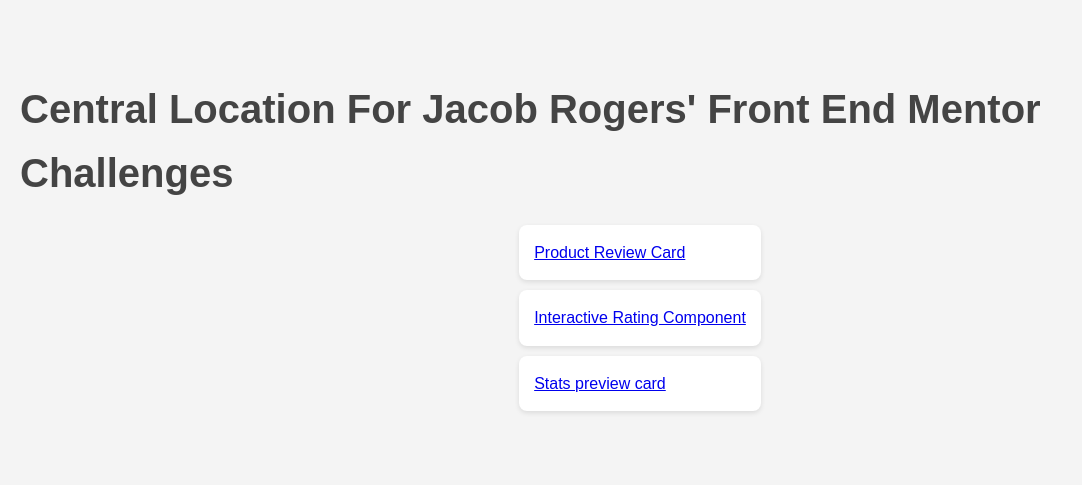
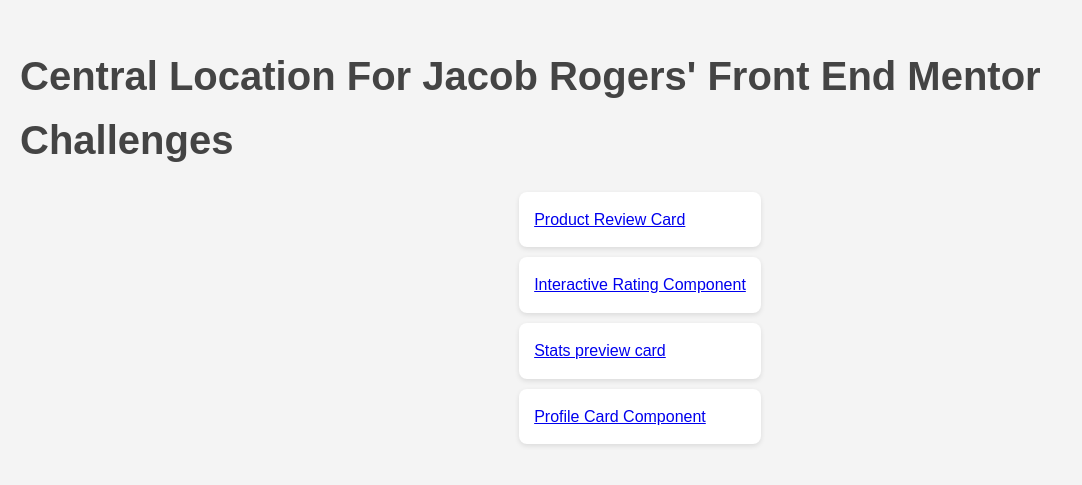
Before and after one commit to jacobrogers603/frontEndMentorChallenges, a plain HTML site: page index.html in a window 1280 px wide. Shown: the part 151-636 px from the top of the page, without its empty margins (0-1082 px from the left). Drawn offline with Linux system fonts and the light colour scheme.

Commit message:
updating central index

```diff
--- a/index.html
+++ b/index.html
@@ -26,6 +26,13 @@
           Stats preview card
         </a>
       </li>
+      <li>
+        <a
+          href="challenges/profile-card-component/dist/index.html"
+          target="_blank">
+          Profile Card Component
+        </a>
+      </li>
     </ul>
   </body>
 </html>
```
